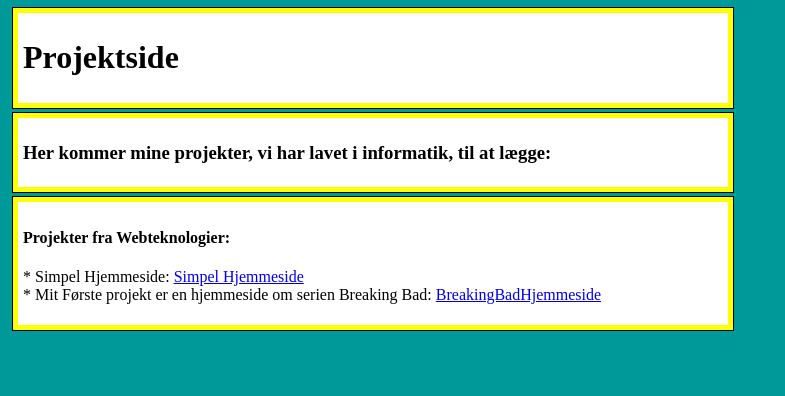
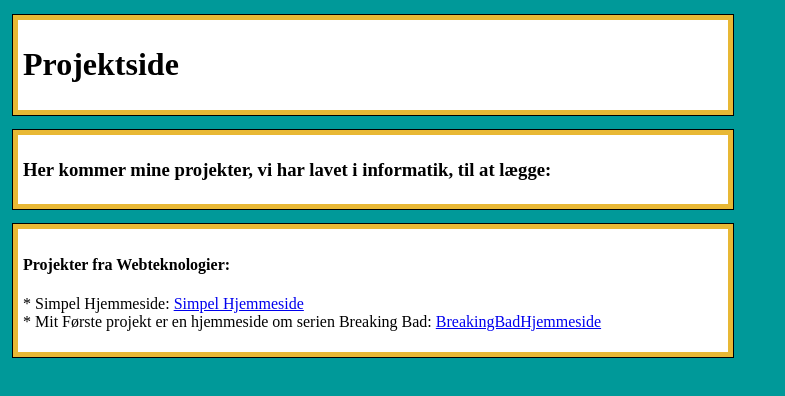
Before and after one commit to MulleNiss/Portfolio, a plain HTML site: page Projektside.html in a window 1280 px wide. Shown: the whole page, without its empty margins (0-785 px from the left). Drawn offline with Linux system fonts and the light colour scheme.

Commit message:
Add files via upload

```diff
--- a/myStyle.css
+++ b/myStyle.css
@@ -32,30 +32,36 @@ div.a{
 div.box {
   width: 700px;
   height: auto;
-  border: 5px solid yellow;
+  border: 5px solid rgb(232,184,53,91);
   outline: 1px solid black;
   padding: 5px;
   margin: 5px;
   background-color: white;
+  margin-top: 15px;
+  margin-bottom: 15px;
 }
 
 
 div.box2 {
   width: 700px;
   height: auto;
-  border: 5px solid yellow;
+  border: 5px solid rgb(232,184,53,91);
   outline: 1px solid black;
   padding: 5px;
   margin: 5px;
   background-color: white;
+  margin-top: 15px;
+  margin-bottom: 15px;
 }
 
 div.box3 {
   width: 700px;
   height: auto;
-  border: 5px solid yellow;
+  border: 5px solid rgb(232,184,53,91);
   outline: 1px solid black;
   padding: 5px;
   margin: 5px;
   background-color: white;
+  margin-top: 15px;
+  margin-bottom: 15px;
 }
```
